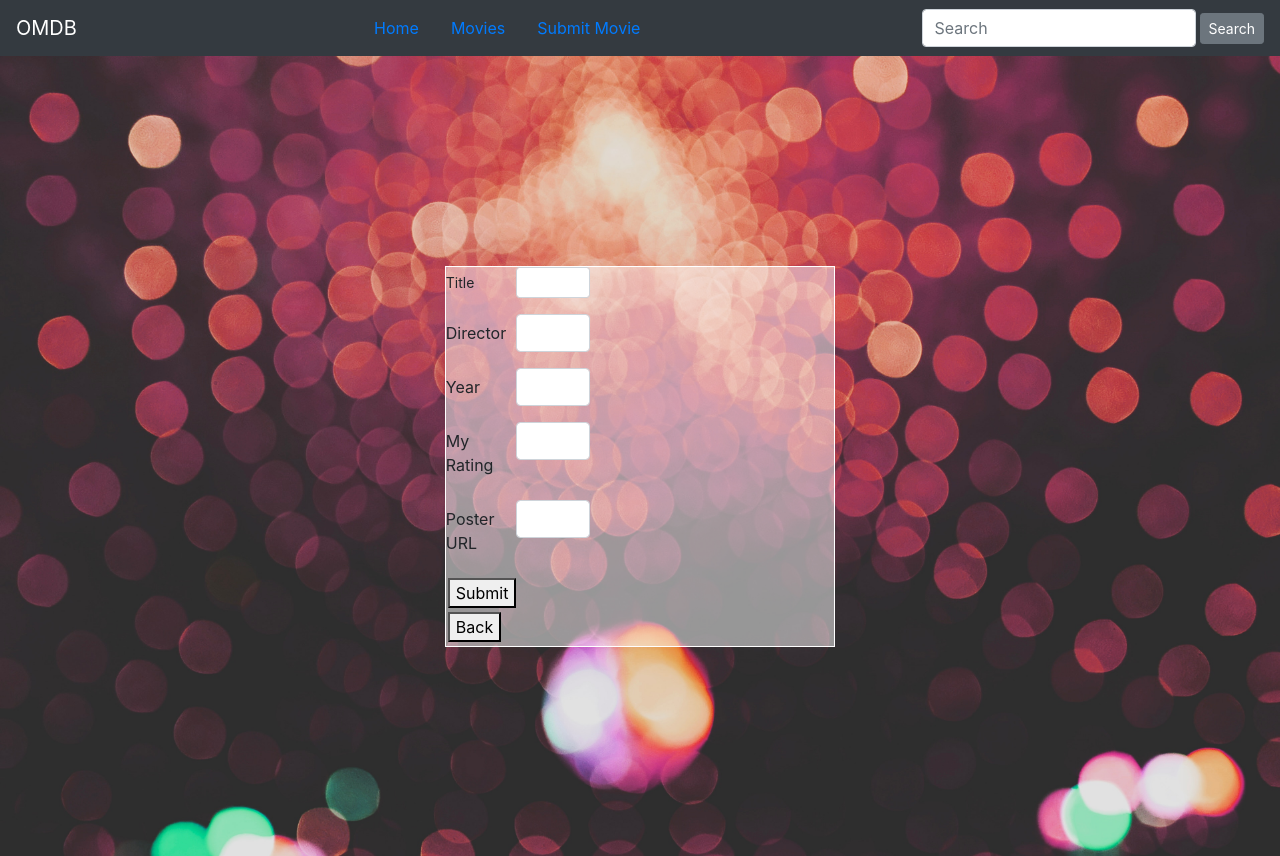
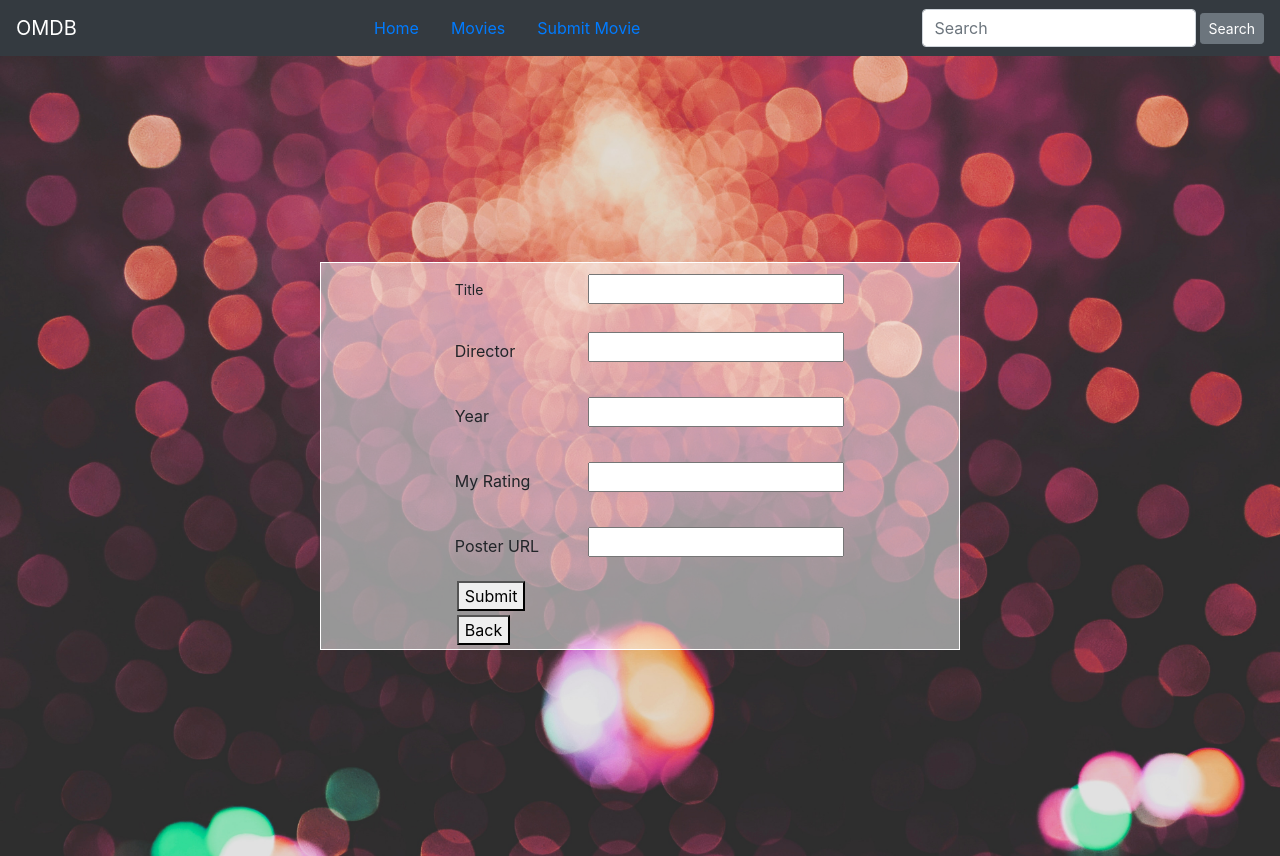
Before and after one commit to s0njablade/OMDB-Front, a React (Create React App) app: page /NewMovie in a window 1280 px wide. Built offline with nearby package versions, Linux system fonts and the light colour scheme; no server answers.

Commit message:
added the delete request. added delete button. successful attempt

```diff
--- a/src/App.css
+++ b/src/App.css
@@ -46,33 +46,10 @@
   min-height: 100vh;
 }
 
-/* .otherBgOverlay{
-  position: absolute;
-  top: 50%;
-  bottom: 50%;
-  width: auto;
-  height: 100vh;
-  z-index: -5;
-  display: flex;
-  flex-flow: column;
-  justify-content: space-evenly;
-  margin-top: 5px;
-} */
-
-/* .container {
-  display: flex;
-  flex-flow: column;
-  justify-content: space-evenly;
-  margin-top: 5px;
-} */
-
-
 .img {
   height: 50px;
   width: 35px
 }
-
-
 
 .edit {
   display: flex;
@@ -91,15 +68,37 @@
   box-shadow: 0 12px 16px 0 rgba(0, 0, 0, 0.24), 0 17px 50px 0 rgba(0, 0, 0, 0.19);
 }
 
+.delete {
+  display: flex;
+  justify-content: center;
+  align-content: center;
+  -webkit-transition-duration: 0.4s;
+  transition-duration: 0.4s;
+  text-align: center;
+  text-decoration: none;
+  /* margin: 4px 2px; */
+  height: 30px;
+}
+
+.delete:hover {
+  background-color: #555555;
+  color: white;
+  box-shadow: 0 12px 16px 0 rgba(0, 0, 0, 0.24), 0 17px 50px 0 rgba(0, 0, 0, 0.19);
+}
+
 /* New Movie Form */
 
 .newForm {
   display: flex;
   flex-direction: row;
   justify-content: space-evenly;
-  /* width: 100%; */
+  width: 50%;
   border: solid white 1px;
   background-color: rgba(255, 255, 255, 0.5)
+}
+
+.form-group {
+  padding-top: 3%;
 }
 
 .submit {
@@ -136,3 +135,66 @@
   color: white;
   box-shadow: 0 12px 16px 0 rgba(0, 0, 0, 0.24), 0 17px 50px 0 rgba(0, 0, 0, 0.19);
 }
+
+/* Edit form */
+
+input {
+  display: flex;
+  flex-direction: column;
+  margin-top: 13%
+}
+
+.imgEdit {
+  height: 350px;
+  width: 200px;
+  /* margin-left: 165px */
+}
+
+.addMovie {
+  display: flex;
+  flex-direction: column;
+  margin-top: 13%;
+  justify-content: space-evenly;
+  width: 60%;
+  /* height: 30vh; */
+  border: solid white 1px;
+  background-color: rgba(255, 255, 255, 0.5);
+  margin-left: 40px;
+  padding: 5%;
+}
+
+.addInfo{
+  display: flex;
+  justify-content: center
+}
+
+.posterForm {
+  display: flex;
+  flex-direction: row;
+  padding-top: 5%
+}
+
+.editBack{
+  -webkit-transition-duration: 0.4s;
+  transition-duration: 0.4s;
+  text-align: center;
+  text-decoration: none;
+}
+
+.editBack:hover{
+  background-color: #555555;
+  color: white;
+  box-shadow: 0 12px 16px 0 rgba(0, 0, 0, 0.24), 0 17px 50px 0 rgba(0, 0, 0, 0.19);
+}
+
+.submitBack {
+  -webkit-transition-duration: 0.4s;
+  transition-duration: 0.4s;
+  text-align: center;
+  text-decoration: none;
+}
+.submitBack:hover{
+  background-color: #555555;
+  color: white;
+  box-shadow: 0 12px 16px 0 rgba(0, 0, 0, 0.24), 0 17px 50px 0 rgba(0, 0, 0, 0.19);
+}
--- a/src/App.js
+++ b/src/App.js
@@ -86,10 +86,9 @@ class App extends Component {
     console.log('edit movies', this.state.editMovie)
   }
 
-
-  handleESubmit = (event) => {
-    event.preventDefault()
-    fetch(`https://movies-project-maf.herokuapp.com/${this.props.editMovie}`, {
+  handleESubmit = (e) => {
+    e.preventDefault()
+    fetch(`https://omdb-son.herokuapp.com/${this.props.editMovie}`, {
       method: 'PUT',
       headers: {
           'content-type': 'application/json',
@@ -102,8 +101,17 @@ class App extends Component {
         poster_url: this.state.editPoster
         })
       })
-        console.log("you submit the PUT request")
+      console.log('you submit the PUT request')
   }
+
+  deleteMovie = (e) => {
+    fetch(`https://omdb-son.herokuapp.com/${e.target.id}`, {
+      method: "DELETE",
+    })
+      .then(() => this.allMovies())
+    console.log('deleted!')
+  }
+
 
   handleChange = (e) => {
     const { value, name } = e.target
@@ -115,20 +123,14 @@ class App extends Component {
 
   render() {
 
-
-        // onDelete={this.onDelete.bind(this)}
-
-
     return (
-
-            <div className="router">
+      <div className='router'>
           <Navbar />
           <Route exact path='/' component={Home}/>
           <Route path='/NewMovie' render={() => <NewMovie handleSubmit={this.handleSubmit} />} />
-                <Route path='/MovieList' render={() => <MovieList selectMovie={this.selectMovie} allMovies={this.state.movies} />} />
+          <Route path='/MovieList' render={() => <MovieList deleteMovie={this.deleteMovie} selectMovie={this.selectMovie} allMovies={this.state.movies} />} />
           <Route path='/EditPage' render={() => <EditPage editLoaded={this.state.editLoaded} handleChange={this.handleChange} handleESubmit={this.handleESubmit} editMovie={this.state.editMovie}/>} />
       </div>
-
     )
   }
 }
--- a/src/components/EditPage.jsx
+++ b/src/components/EditPage.jsx
@@ -8,26 +8,34 @@ const EditPage = (props) => {
     return (
         props.editLoaded && props.editMovie.map(movie => {
             return (
-                < div >
-                    <form>
-                        <img className='img' src={movie.poster_URL}></img>
+                <div className='otherBg'>
+                    <div className='addMovie'>
+                        <h2 className='addInfo'>{movie.title}</h2>
+                        <div className='posterForm'>
+                            <img className='imgEdit' src={movie.poster_URL} />
+                            <ul>
+                                <h5>Title:</h5>
+                                <h5>Director:</h5>
+                                <h5>Year:</h5>
+                                <h5>My Rating:</h5>
+                                <h5>Poster URL:</h5>
+                            </ul>
+                            <form >
                                 <input className='' name='editTitle' defaultValue={movie.title} onChange={props.handleChange}></input>
                                 <input className='' name='editDirector' defaultValue={movie.director} onChange={props.handleChange}></input>
                                 <input className='' name='editYear' defaultValue={movie.year} onChange={props.handleChange}></input>
                                 <input className='' name='editRating' defaultValue={movie.my_rating} onChange={props.handleChange}></input>
                                 <input className='' name='editPoster' defaultValue={movie.poster_URL} onChange={props.handleChange}></input>
-                        <button onClick={props.handleESubmit}>Submit</button>
+                                <button className='submitBack' onClick={props.handleESubmit}>Submit</button>
                                 <Link to='/MovieList'>
-                            <button>Back</button>
+                                    <button className='editBack'>Back</button>
                                 </Link>
-
                             </form>
+                        </div>
+                    </div>
                 </div >
             )
         })
     )
 }
-
-
-
 export default EditPage
--- a/src/components/MovieList.jsx
+++ b/src/components/MovieList.jsx
@@ -6,7 +6,6 @@ import { Link } from 'react-router-dom'
 class MovieList extends Component {
 
     render() {
-
         let list = this.props.allMovies.map(movies => {
             return (
                 <div key={movies.id} className='movieTable'>
@@ -18,16 +17,12 @@ class MovieList extends Component {
                     <Link to='/EditPage'>
                         <button className='edit' id={movies.id} onClick={this.props.selectMovie}>Edit</button>
                     </Link>
-
-                    {/* <div><button onClick={() => this.deleteHandler(i)}>Delete</button></td> */}
+                    <button className='delete' id={movies.id} onClick={this.props.deleteMovie}>Delete</button>
                 </div>
-
             )
         })
 
-
         return (
-
         <div className='otherBg'>
             <div className='tableList'>
                 {list}
@@ -36,5 +31,4 @@ class MovieList extends Component {
         )
     }
 }
-
 export default MovieList
--- a/src/components/NewMovie.jsx
+++ b/src/components/NewMovie.jsx
@@ -4,53 +4,49 @@ import { Link } from 'react-router-dom'
 
 const NewMovie = (props) => {
 
-
     return (
         <div className='newMovie otherBg'>
         <div className="newForm">
             <form >
                 <div className="form-group row">
-                        <label className="col-sm-2 col-form-label col-form-label-sm">Title</label>
+                    <label className="col-sm-4 col-form-label col-form-label-sm">Title</label>
                     <div className="col-sm-3">
-                            <input type="text" className="form-control form-control-sm" id="colFormLabelSm"></input>
+                        <input onChange={props.handleChange} type="text" className=" -sm" id="colFormLabelSm"></input>
                     </div>
                 </div>
                 <div className="form-group row">
-                        <label className="col-sm-2 col-form-label">Director</label>
+                    <label className="col-sm-4 col-form-label">Director</label>
                     <div className="col-sm-3">
-                            <input type="text" className="form-control" id="colFormLabel"></input>
+                        <input onChange={props.handleChange}  type="text" className="" id="colFormLabel"></input>
                     </div>
                 </div>
                 <div className="form-group row">
-                        <label className="col-sm-2 col-form-label">Year</label>
+                    <label className="col-sm-4 col-form-label">Year</label>
                     <div className="col-sm-3">
-                            <input type="number" className="form-control" id="colFormLabel"></input>
+                        <input onChange={props.handleChange} type="number" className="" id="colFormLabel"></input>
                     </div>
                 </div>
                 <div className="form-group row">
-                        <label className="col-sm-2 col-form-label">My Rating</label>
+                    <label className="col-sm-4 col-form-label">My Rating</label>
                     <div className="col-sm-3">
-                            <input type="number" className="form-control" id="colFormLabel"></input>
+                        <input onChange={props.handleChange} type="number" className="" id="colFormLabel"></input>
                     </div>
                 </div>
                 <div className="form-group row">
-                        <label className="col-sm-2 col-form-label">Poster URL</label>
+                    <label className="col-sm-4 col-form-label">Poster URL</label>
                     <div className="col-sm-3">
-                            <input type="text" className="form-control" id="colFormLabel"></input>
+                        <input onChange={props.handleChange} type="text" className="" id="colFormLabel"></input>
                     </div>
                 </div>
                 <div>
                         <button className='submit' onClick={props.handleSubmit}>Submit</button>
-
                 </div>
                 <Link to='/MovieList'>
                     <button className='back'>Back</button>
                 </Link>
             </form>
             </div>
-
         </div>
     )
 }
-
 export default NewMovie
```
Lines whose indentation alone changed are shown as unchanged.
